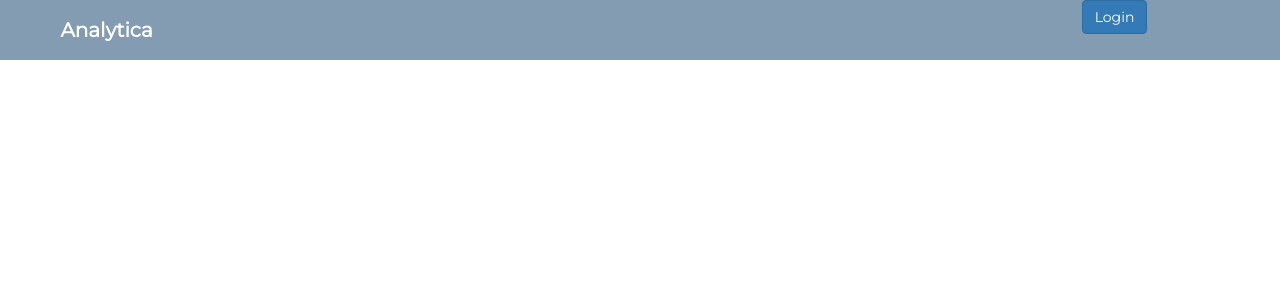
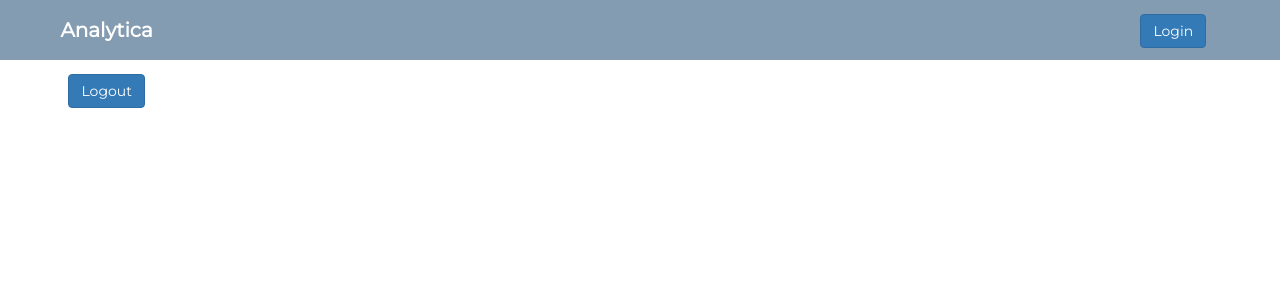
Before and after one commit to saneyee/Instagram-Analytics, a React (Create React App) app: page / in a window 1280 px wide. Shown: the top 300 px of the page. Built offline with nearby package versions, Linux system fonts and the light colour scheme.

Commit message:
adds the logout css in index.css and logout code in header.jsx

```diff
--- a/src/Home/Header/Header.jsx
+++ b/src/Home/Header/Header.jsx
@@ -3,6 +3,9 @@ import { Button } from 'react-bootstrap';
 import './index.css';
 
 class Header extends Component {
+    handleLoginClick = () => {
+        window.location = "/ind";
+    }
 
 
     render() {
@@ -13,8 +16,13 @@ class Header extends Component {
                 </div>
 
                 <div className="col-md-2 col-md-offset-8 login">
-                    <Button bsStyle="primary" >Login</Button>
+                    <Button bsStyle="primary" onClick={() => this.handleLoginClick()} >Login</Button>
                 </div>
+
+
+                <div className="col-md-2 log-out">
+                        <Button bsStyle="primary" onClick={() => this.handleLoginClick()}>Logout</Button>
+                    </div>
             </div>
         );
     }
--- a/src/Home/Header/index.css
+++ b/src/Home/Header/index.css
@@ -12,3 +12,8 @@
     line-height: 6rem;
     text-align: center;
 }
+
+.header .login, .header .log-out {
+    line-height: 6rem;
+    text-align: center;
+}
```
